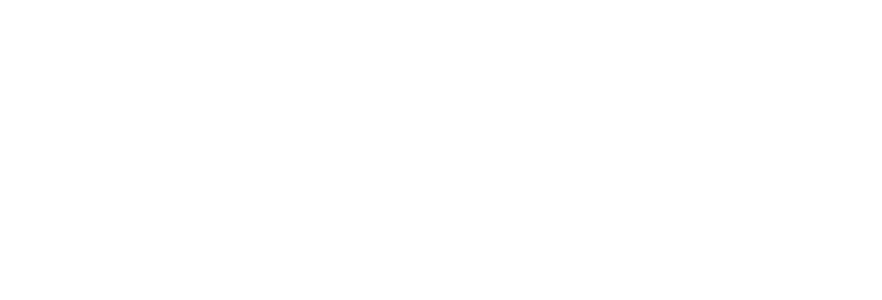
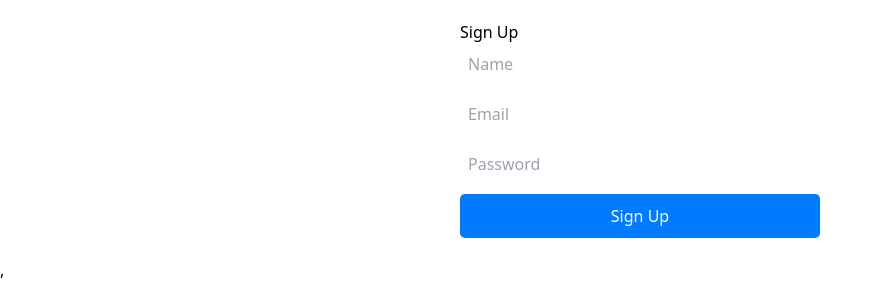
Before and after one commit to Programming-Contents-List/TrendGarage, a React (Create React App) app in the folder front/: page /Signup in a window 1280 px wide. Before the commit this address had no page. Shown: the top 300 px of the page, without its empty margins (0-882 px from the left). Built offline with nearby package versions, Linux system fonts and the light colour scheme.

Commit message:
✨: Signup 페이지 구현 및 Post요청 확인

```diff
--- a/front/src/App.tsx
+++ b/front/src/App.tsx
@@ -1,4 +1,5 @@
 import { BrowserRouter as Router, Routes, Route } from 'react-router-dom';
+import Signup from './Page/Signup';
 import MyTest from './Page/MyTest';
 
 const App = () => {
@@ -6,6 +7,7 @@ const App = () => {
     <Router>
       <Routes>
         <Route path='/' element={<MyTest />} />
+        <Route path='/Signup' element={<Signup />} />
       </Routes>
     </Router>
   );
--- /dev/null
+++ b/front/src/Module/fetch.instance.ts
@@ -0,0 +1,12 @@
+import axios from 'axios';
+
+const axiosInstance = axios.create({
+  baseURL: 'https://fsrotjrwllkimiidizgk.supabase.co', // Supabase API Base URL
+  headers: {
+    'Content-Type': 'application/json',
+    apikey:
+      'eyJhbGciOiJIUzI1NiIsInR5cCI6IkpXVCJ9.eyJpc3MiOiJzdXBhYmFzZSIsInJlZiI6ImZzcm90anJ3bGxraW1paWRpemdrIiwicm9sZSI6ImFub24iLCJpYXQiOjE3MzMwMjgzMTQsImV4cCI6MjA0ODYwNDMxNH0.uiFog4O3BbOZhBC1z0LRFTtEE4p4z3PK5VQ5wKrRHzg',
+  },
+});
+
+export default axiosInstance;
--- /dev/null
+++ b/front/src/Page/Signup.tsx
@@ -0,0 +1,80 @@
+import React, { useState } from 'react';
+import { createClient } from '@supabase/supabase-js';
+
+const supabase = createClient(
+  'https://fsrotjrwllkimiidizgk.supabase.co',
+  'eyJhbGciOiJIUzI1NiIsInR5cCI6IkpXVCJ9.eyJpc3MiOiJzdXBhYmFzZSIsInJlZiI6ImZzcm90anJ3bGxraW1paWRpemdrIiwicm9sZSI6ImFub24iLCJpYXQiOjE3MzMwMjgzMTQsImV4cCI6MjA0ODYwNDMxNH0.uiFog4O3BbOZhBC1z0LRFTtEE4p4z3PK5VQ5wKrRHzg',
+);
+
+const Signup: React.FC = () => {
+  const [email, setEmail] = useState('');
+  const [password, setPassword] = useState('');
+  const [name, setName] = useState('');
+  const [responseMessage, setResponseMessage] = useState('');
+
+  const handleSignUp = async () => {
+    try {
+      const { data, error } = await supabase.auth.signUp({
+        email,
+        password,
+        options: {
+          data: {
+            name, // 사용자 정의 메타데이터로 전달
+          },
+        },
+      });
+
+      if (error) {
+        throw error;
+      }
+
+      setResponseMessage('Signup successful! Check your email for confirmation.');
+    } catch (error: any) {
+      setResponseMessage(error.message || 'Signup failed. Please try again.');
+    }
+  };
+
+  return (
+    <div style={{ maxWidth: '400px', margin: 'auto', padding: '20px' }}>
+      <h1>Sign Up</h1>
+      <input
+        type='text'
+        placeholder='Name'
+        value={name}
+        onChange={(e) => setName(e.target.value)}
+        style={{ display: 'block', width: '100%', marginBottom: '10px', padding: '8px' }}
+      />
+      <input
+        type='email'
+        placeholder='Email'
+        value={email}
+        onChange={(e) => setEmail(e.target.value)}
+        style={{ display: 'block', width: '100%', marginBottom: '10px', padding: '8px' }}
+      />
+      <input
+        type='password'
+        placeholder='Password'
+        value={password}
+        onChange={(e) => setPassword(e.target.value)}
+        style={{ display: 'block', width: '100%', marginBottom: '10px', padding: '8px' }}
+      />
+      <button
+        onClick={handleSignUp}
+        type='button'
+        style={{
+          width: '100%',
+          padding: '10px',
+          backgroundColor: '#007bff',
+          color: 'white',
+          border: 'none',
+          borderRadius: '5px',
+        }}
+      >
+        Sign Up
+      </button>
+      {responseMessage && <p style={{ marginTop: '20px', color: 'red' }}>{responseMessage}</p>}
+    </div>
+  );
+};
+
+export default Signup;
--- a/front/src/index.tsx
+++ b/front/src/index.tsx
@@ -1,14 +1,20 @@
 import React from 'react';
 import ReactDOM from 'react-dom/client';
+import { QueryClient, QueryClientProvider } from '@tanstack/react-query';
 import './index.css';
 import App from './App';
 import reportWebVitals from './reportWebVitals';
 
+const queryClient = new QueryClient();
+
 const root = ReactDOM.createRoot(document.getElementById('root') as HTMLElement);
 root.render(
-  <React.StrictMode>
-    <App />
-  </React.StrictMode>,
+  <QueryClientProvider client={queryClient}>
+    <React.StrictMode>
+      <App />
+    </React.StrictMode>
+    ,
+  </QueryClientProvider>,
 );
 
 // If you want to start measuring performance in your app, pass a function
```
